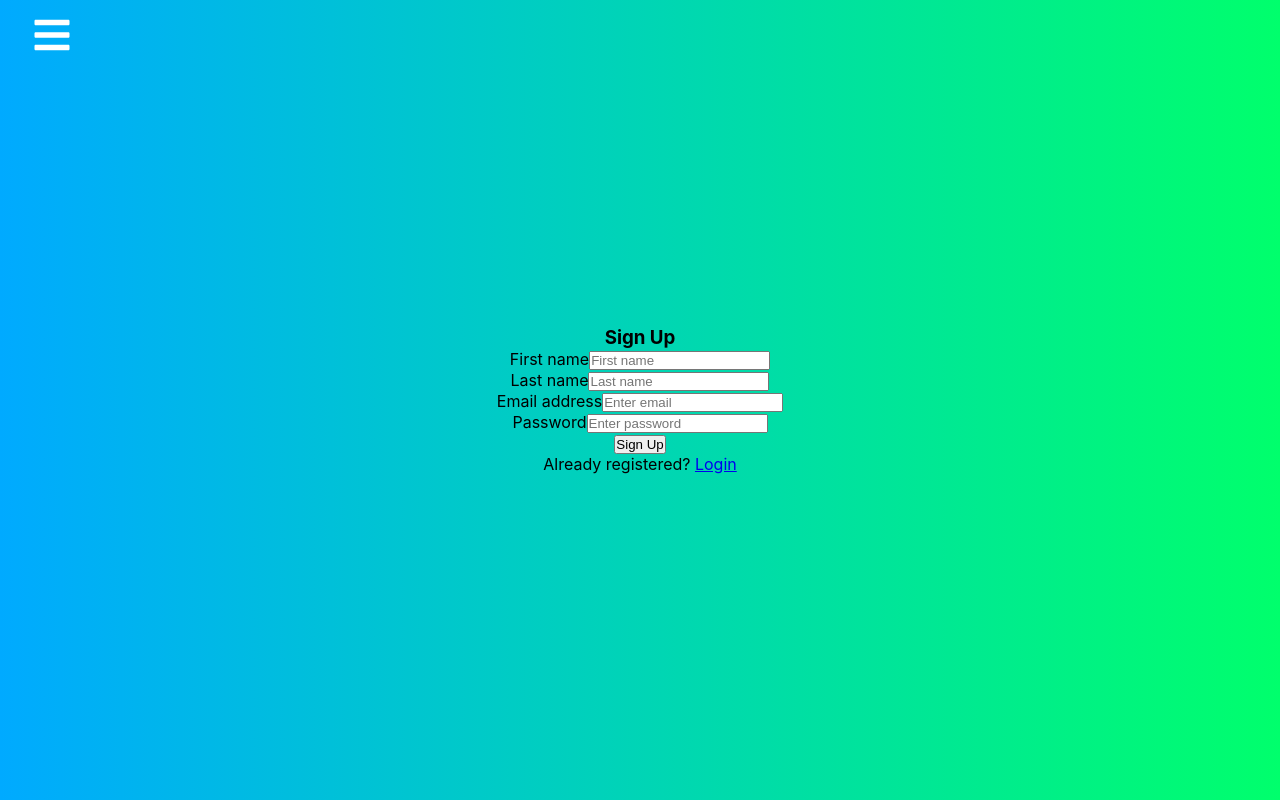
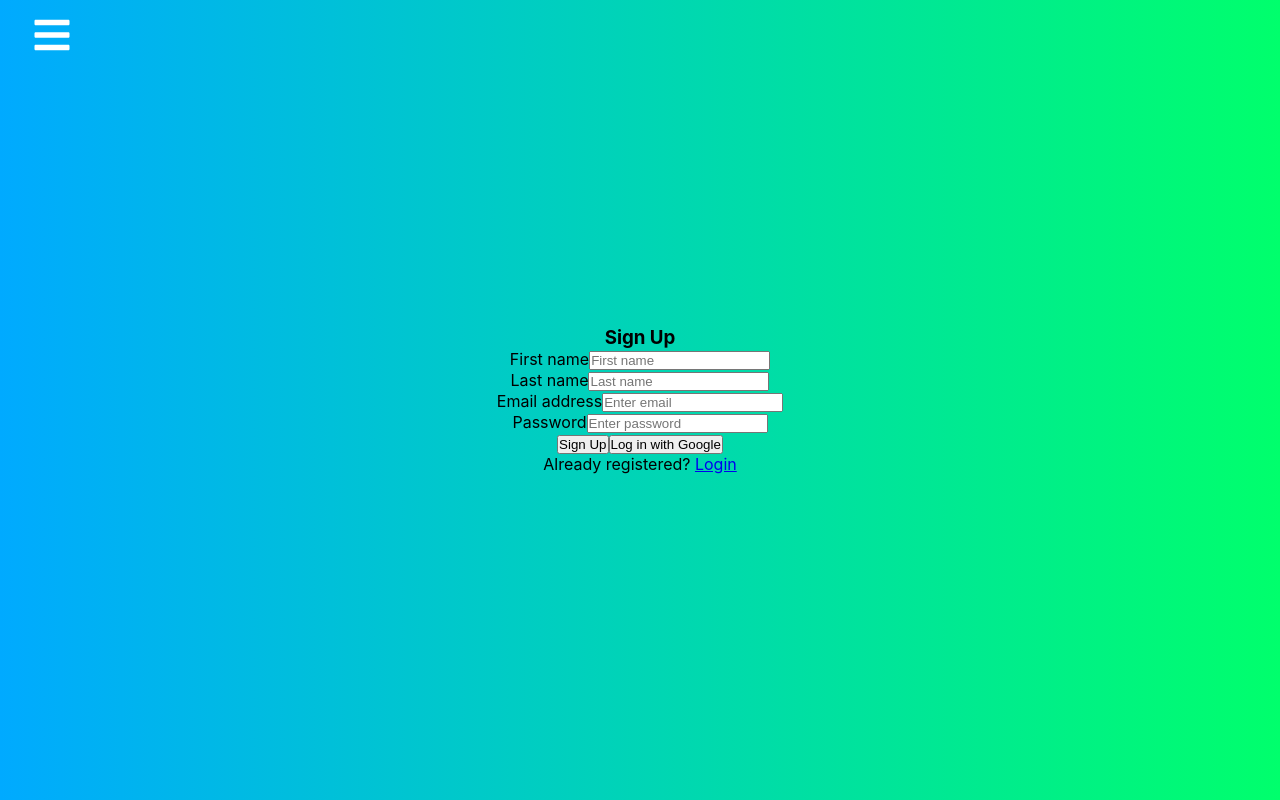
Before and after one commit to mlinhou/Daily-Tools, a React (Create React App) app: page /Register in a window 1280 px wide. Built offline with nearby package versions, Linux system fonts and the light colour scheme.

Commit message:
add google login

```diff
--- a/src/components/Register.js
+++ b/src/components/Register.js
@@ -1,8 +1,7 @@
-import { createUserWithEmailAndPassword } from 'firebase/auth';
+import { createUserWithEmailAndPassword, GoogleAuthProvider, signInWithPopup, signInWithRedirect } from 'firebase/auth';
 import React, { useState } from 'react'
 import { auth, db } from './firebase';
 import { setDoc, doc } from "firebase/firestore";
-import { toast } from 'react-toastify';
 import { useNavigate } from 'react-router-dom';
 
 function Register() {
@@ -12,6 +11,8 @@ function Register() {
     const [lname, setLname] = useState("");
 
     const navigate = useNavigate();
+
+    const provider = new GoogleAuthProvider();
 
     const handleRegister = async (e) => {
         e.preventDefault();
@@ -33,6 +34,26 @@ function Register() {
             console.log(error.message)
 
         }
+    }
+
+    const handleGoogleLogin = () => {
+      signInWithRedirect(auth, provider)
+        .then((result) => {
+          // This gives you a Google Access Token. You can use it to access the Google API.
+          const credential = GoogleAuthProvider.credentialFromResult(result);
+          const token = credential.accessToken;
+          // The signed-in user info.
+          const user = result.user;
+          // IdP data available using getAdditionalUserInfo(result)
+        }).catch((error) => {
+          // Handle Errors here.
+          const errorCode = error.code;
+          const errorMessage = error.message;
+          // The email of the user's account used.
+          const email = error.customData.email;
+          // The AuthCredential type that was used.
+          const credential = GoogleAuthProvider.credentialFromError(error);
+        })
     }
 
   return (
@@ -86,6 +107,7 @@ function Register() {
         <button type="submit" className="btn btn-primary">
           Sign Up
         </button>
+        <button className="btn btn-primary" onClick={handleGoogleLogin}>Log in with Google</button>
       </div>
       <p className="forgot-password text-right">
         Already registered? <a href="/Login">Login</a>
```
